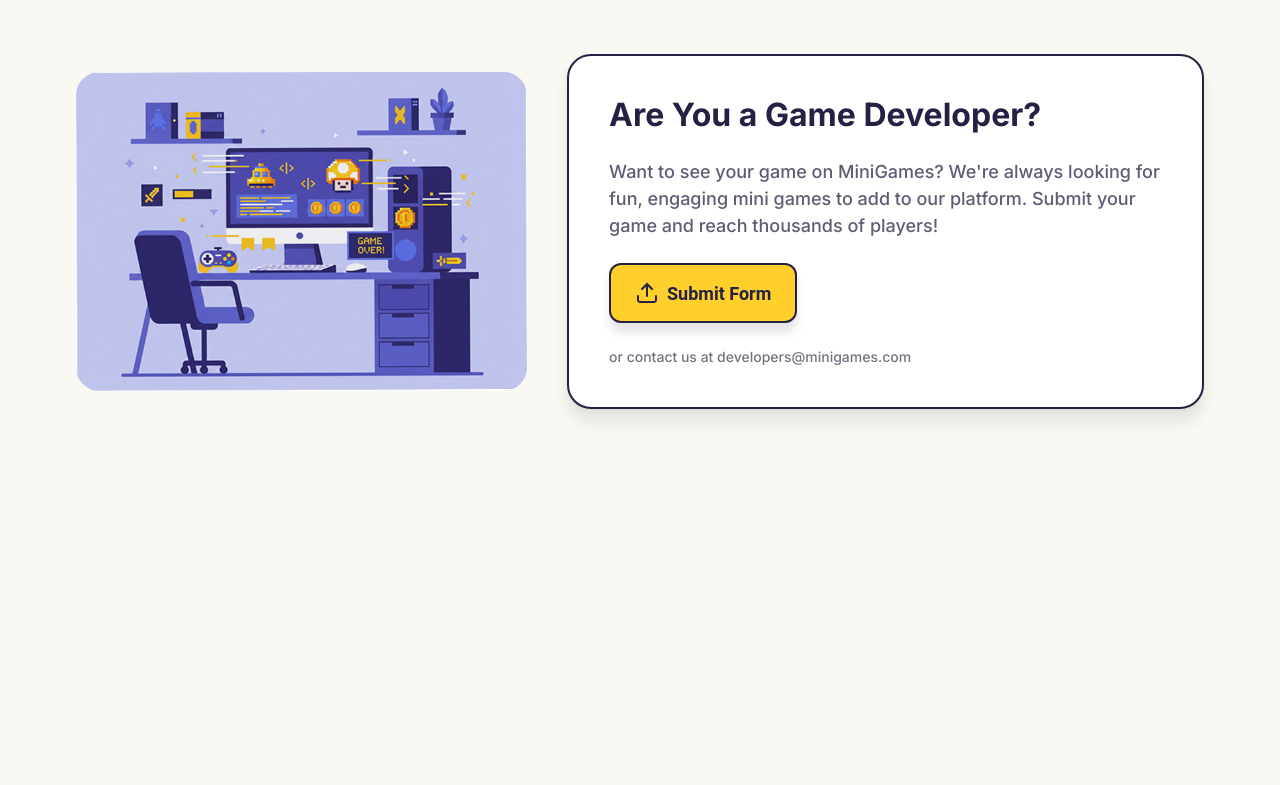
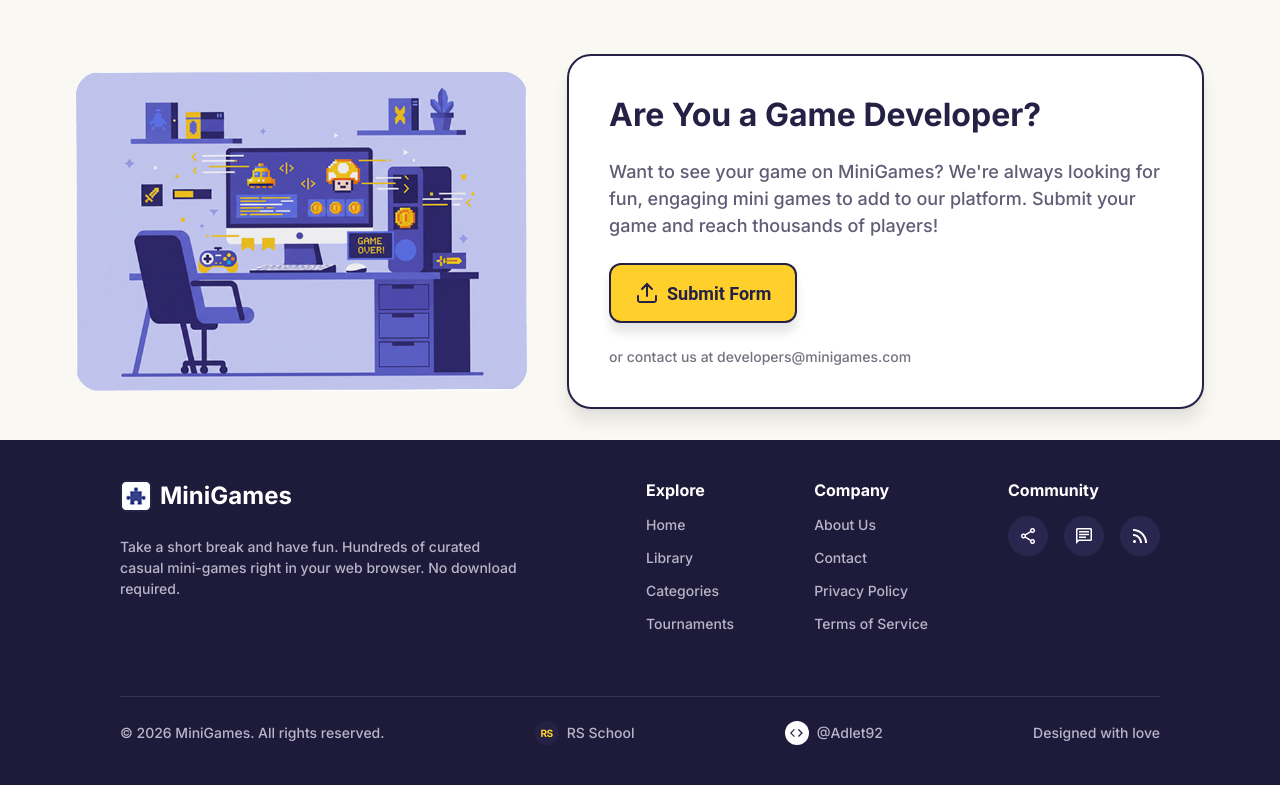
Before and after one commit to Adlet92/MiniGames-Story-1, a website built with Vite: page index.html in a window 1280 px wide. Shown: the part 1695-2480 px from the top of the page. Before the commit the page ends 2135 px from the top, so only its background shows below. Built offline with nearby package versions, Linux system fonts and the light colour scheme.

Commit message:
feat: add footer from story-1

```diff
--- a/src/app/index.ts
+++ b/src/app/index.ts
@@ -1,5 +1,6 @@
 import type { AuthDialog } from '../components/dialogs/auth-dialog';
 import { createAuthDialog } from '../components/dialogs/auth-dialog';
+import { createFooter } from '../components/footer/footer';
 import type { HeaderOptions } from '../components/header/header';
 import { createHeader } from '../components/header/header';
 import { createHomePage } from '../components/home/home-page';
@@ -9,5 +10,5 @@ const authDialog: AuthDialog = createAuthDialog();
 const options: HeaderOptions = { onAuth: authDialog.open };
 const app: HTMLDivElement = document.createElement('div');
 app.id = 'app';
-app.append(createHeader(options), createHomePage(), authDialog.element);
+app.append(createHeader(options), createHomePage(), createFooter(), authDialog.element);
 document.body.append(app);
--- /dev/null
+++ b/src/components/footer/footer.scss
@@ -0,0 +1,303 @@
+@use '../../shared/styles/tokens' as t;
+
+.footer {
+  width: 100%;
+  background: t.$color-menu-bg;
+  color: t.$color-white;
+
+  &__content {
+    display: flex;
+    flex-direction: column;
+    gap: t.$footer-desktop-gap;
+    width: 100%;
+    max-width: t.$footer-content-width;
+    margin-inline: auto;
+    padding: t.$size-5 t.$carousel-padding-desktop;
+  }
+
+  &__top {
+    display: flex;
+    align-items: flex-start;
+    justify-content: space-between;
+    gap: t.$size-5;
+  }
+
+  &__introduction {
+    display: flex;
+    flex: none;
+    flex-direction: column;
+    gap: t.$size-3;
+    width: t.$footer-description-width;
+  }
+
+  &__brand {
+    display: inline-flex;
+    align-items: center;
+    align-self: flex-start;
+    gap: t.$size-1;
+    color: t.$color-white;
+    font-size: t.$font-brand-large;
+    font-weight: t.$weight-bold;
+    text-decoration: none;
+  }
+
+  &__logo {
+    display: block;
+    flex: none;
+    width: t.$icon-size;
+    height: t.$icon-size;
+    object-fit: contain;
+  }
+
+  &__description,
+  &__copyright,
+  &__design-note {
+    margin: 0;
+    color: t.$color-menu-muted;
+    font-size: t.$footer-link-size;
+  }
+
+  &__description {
+    line-height: 1.5;
+  }
+
+  &__links-area,
+  &__navigation-area {
+    display: flex;
+    align-items: flex-start;
+  }
+
+  &__links-area {
+    gap: t.$footer-column-gap;
+  }
+
+  &__navigation-area {
+    gap: t.$footer-column-gap;
+  }
+
+  &__link-group,
+  &__community {
+    display: flex;
+    flex-direction: column;
+    gap: t.$size-2;
+  }
+
+  &__group-title {
+    margin: 0;
+    color: t.$color-white;
+    font-size: t.$font-nav;
+    font-weight: t.$weight-bold;
+    line-height: normal;
+  }
+
+  &__link-list {
+    display: flex;
+    flex-direction: column;
+    gap: t.$size-2;
+    margin: 0;
+    padding: 0;
+    list-style: none;
+  }
+
+  &__link,
+  &__credit {
+    color: t.$color-menu-muted;
+    font-size: t.$footer-link-size;
+    text-decoration: none;
+    transition: color t.$footer-transition ease;
+
+    &:hover {
+      color: t.$color-white;
+    }
+  }
+
+  &__link {
+    display: block;
+    line-height: normal;
+  }
+
+  &__social-links {
+    display: flex;
+    gap: t.$size-2;
+  }
+
+  &__social-link {
+    display: grid;
+    place-items: center;
+    width: t.$footer-social-desktop;
+    height: t.$footer-social-desktop;
+    border-radius: 50%;
+    background: t.$footer-icon-bg;
+    color: t.$color-white;
+    text-decoration: none;
+    transition:
+      background-color t.$footer-transition ease,
+      transform t.$footer-transition ease;
+
+    &:hover {
+      background: t.$color-tertiary;
+      transform: translateY(-2px);
+    }
+  }
+
+  &__symbol {
+    font-size: 20px;
+  }
+
+  &__bottom {
+    display: flex;
+    align-items: center;
+    justify-content: space-between;
+    gap: t.$size-3;
+    padding-top: t.$size-3;
+    border-top: 1px solid t.$footer-divider;
+  }
+
+  &__credits {
+    display: contents;
+  }
+
+  &__credit {
+    display: inline-flex;
+    align-items: center;
+    gap: t.$size-1;
+    white-space: nowrap;
+  }
+
+  &__credit-icon {
+    display: inline-grid;
+    flex: none;
+    place-items: center;
+    width: t.$footer-credit-icon-desktop;
+    height: t.$footer-credit-icon-desktop;
+    overflow: hidden;
+    border-radius: 50%;
+    font-weight: t.$weight-bold;
+  }
+
+  &__credit--rs &__credit-icon {
+    background: t.$color-ink;
+    color: t.$color-primary;
+    font-size: t.$footer-rs-label-size-desktop;
+    letter-spacing: -0.5px;
+  }
+
+  &__credit--github &__credit-icon {
+    background: t.$color-white;
+    color: t.$color-ink;
+    font-size: t.$font-nav;
+  }
+
+  .material-symbols-rounded {
+    font-family: 'Material Symbols Rounded', sans-serif;
+    font-style: normal;
+    font-weight: 400;
+    font-variation-settings:
+      'FILL' 0,
+      'wght' 400,
+      'GRAD' 0,
+      'opsz' 20;
+    line-height: 1;
+  }
+
+  @media (max-width: t.$footer-stack-breakpoint) {
+    &__content {
+      gap: t.$size-5;
+      padding: t.$size-5;
+    }
+
+    &__top {
+      flex-direction: column;
+      gap: t.$size-3;
+    }
+
+    &__introduction {
+      width: 100%;
+    }
+
+    &__brand {
+      font-size: t.$font-brand-small;
+    }
+
+    &__links-area {
+      gap: t.$footer-tablet-column-gap;
+      width: 100%;
+    }
+
+    &__navigation-area {
+      gap: t.$footer-tablet-column-gap;
+    }
+
+    &__social-link {
+      width: t.$footer-social-small;
+      height: t.$footer-social-small;
+    }
+
+    &__symbol {
+      font-size: t.$font-nav;
+    }
+
+    &__bottom {
+      padding-top: t.$size-2;
+    }
+
+    &__credit-icon {
+      width: t.$footer-credit-icon-small;
+      height: t.$footer-credit-icon-small;
+    }
+
+    &__credit--rs &__credit-icon {
+      font-size: t.$footer-rs-label-size-small;
+      letter-spacing: -0.3px;
+    }
+
+    &__credit--github &__credit-icon {
+      font-size: t.$font-label;
+    }
+  }
+
+  @media (max-width: t.$breakpoint-mobile) {
+    &__content {
+      gap: t.$size-3;
+      padding: t.$footer-mobile-padding-y t.$size-2;
+    }
+
+    &__top {
+      display: contents;
+    }
+
+    &__links-area {
+      flex-direction: column;
+      gap: t.$size-3;
+    }
+
+    &__navigation-area {
+      display: grid;
+      grid-template-columns: repeat(2, minmax(0, 1fr));
+      gap: t.$size-5;
+      width: 100%;
+    }
+
+    &__bottom {
+      align-items: flex-start;
+      flex-direction: column;
+      gap: t.$size-1;
+      padding-top: t.$size-1;
+    }
+
+    &__credits {
+      display: flex;
+      align-items: center;
+      gap: t.$size-2;
+    }
+
+    &__copyright,
+    &__credit {
+      font-size: t.$footer-credit-size-mobile;
+    }
+
+    &__design-note {
+      display: none;
+    }
+  }
+}
--- /dev/null
+++ b/src/components/footer/footer.ts
@@ -0,0 +1,207 @@
+import brandUrl from '../../assets/icons/brand.png';
+import chatUrl from '../../assets/icons/chat.png';
+import codeUrl from '../../assets/icons/code.png';
+import rsLogoUrl from '../../assets/icons/rs-logo.png';
+import rssUrl from '../../assets/icons/rss_feed.png';
+import shareUrl from '../../assets/icons/share.png';
+import './footer.scss';
+
+interface FooterLinkData {
+  label: string;
+  href: string;
+}
+
+interface FooterGroupData {
+  title: string;
+  ariaLabel: string;
+  links: FooterLinkData[];
+}
+
+const HOME_URL: string = '#/';
+const RS_SCHOOL_URL: string = 'https://rs.school/courses/short-track';
+const STUDENT_GITHUB_URL: string = 'https://github.com/Adlet92';
+
+function createLink(
+  data: FooterLinkData,
+  className: string,
+): HTMLAnchorElement {
+  const link: HTMLAnchorElement = document.createElement('a');
+  link.className = className;
+  link.href = data.href;
+  link.textContent = data.label;
+  return link;
+}
+
+function createNavigationGroup(data: FooterGroupData): HTMLElement {
+  const navigation: HTMLElement = document.createElement('nav');
+  navigation.className = 'footer__link-group';
+  navigation.setAttribute('aria-label', data.ariaLabel);
+
+  const heading: HTMLHeadingElement = document.createElement('h2');
+  heading.className = 'footer__group-title';
+  heading.textContent = data.title;
+
+  const list: HTMLUListElement = document.createElement('ul');
+  list.className = 'footer__link-list';
+  for (const linkData of data.links) {
+    const item: HTMLLIElement = document.createElement('li');
+    item.append(createLink(linkData, 'footer__link'));
+    list.append(item);
+  }
+
+  navigation.append(heading, list);
+  return navigation;
+}
+
+function createSocialLink(iconUrl: string, label: string): HTMLAnchorElement {
+  const link: HTMLAnchorElement = document.createElement('a');
+  link.className = 'footer__social-link';
+  link.href = HOME_URL;
+  link.setAttribute('aria-label', label);
+
+  const icon: HTMLImageElement = document.createElement('img');
+  icon.className = 'footer__social-icon';
+  icon.src = iconUrl;
+  icon.alt = '';
+  icon.setAttribute('aria-hidden', 'true');
+  link.append(icon);
+  return link;
+}
+
+function createExternalCredit(
+  href: string,
+  label: string,
+  iconUrl: string,
+  modifier: string,
+): HTMLAnchorElement {
+  const link: HTMLAnchorElement = document.createElement('a');
+  link.className = `footer__credit footer__credit--${modifier}`;
+  link.href = href;
+  link.target = '_blank';
+  link.rel = 'noreferrer';
+
+  const iconWrapper: HTMLSpanElement = document.createElement('span');
+  iconWrapper.className = 'footer__credit-icon';
+  iconWrapper.setAttribute('aria-hidden', 'true');
+  const icon: HTMLImageElement = document.createElement('img');
+  icon.className = 'footer__credit-image';
+  icon.src = iconUrl;
+  icon.alt = '';
+  iconWrapper.append(icon);
+
+  const text: HTMLSpanElement = document.createElement('span');
+  text.textContent = label;
+  link.append(iconWrapper, text);
+  return link;
+}
+
+export function createFooter(): HTMLElement {
+  const footer: HTMLElement = document.createElement('footer');
+  footer.className = 'footer';
+
+  const content: HTMLDivElement = document.createElement('div');
+  content.className = 'footer__content';
+
+  const top: HTMLDivElement = document.createElement('div');
+  top.className = 'footer__top';
+
+  const introduction: HTMLDivElement = document.createElement('div');
+  introduction.className = 'footer__introduction';
+  const brand: HTMLAnchorElement = document.createElement('a');
+  brand.className = 'footer__brand';
+  brand.href = HOME_URL;
+  brand.setAttribute('aria-label', 'MiniGames home');
+  const logo: HTMLImageElement = document.createElement('img');
+  logo.className = 'footer__logo';
+  logo.src = brandUrl;
+  logo.alt = '';
+  logo.width = 32;
+  logo.height = 32;
+  const brandName: HTMLSpanElement = document.createElement('span');
+  brandName.textContent = 'MiniGames';
+  brand.append(logo, brandName);
+
+  const description: HTMLParagraphElement = document.createElement('p');
+  description.className = 'footer__description';
+  description.textContent =
+    'Take a short break and have fun. Hundreds of curated casual mini-games right in your web browser. No download required.';
+  introduction.append(brand, description);
+
+  const navigationArea: HTMLDivElement = document.createElement('div');
+  navigationArea.className = 'footer__navigation-area';
+  const homeLinks: FooterLinkData[] = [
+    { label: 'Home', href: HOME_URL },
+    { label: 'Library', href: HOME_URL },
+    { label: 'Categories', href: HOME_URL },
+    { label: 'Tournaments', href: HOME_URL },
+  ];
+  const companyLinks: FooterLinkData[] = [
+    { label: 'About Us', href: HOME_URL },
+    { label: 'Contact', href: HOME_URL },
+    { label: 'Privacy Policy', href: HOME_URL },
+    { label: 'Terms of Service', href: HOME_URL },
+  ];
+  navigationArea.append(
+    createNavigationGroup({
+      title: 'Explore',
+      ariaLabel: 'Explore',
+      links: homeLinks,
+    }),
+    createNavigationGroup({
+      title: 'Company',
+      ariaLabel: 'Company',
+      links: companyLinks,
+    }),
+  );
+
+  const community: HTMLElement = document.createElement('nav');
+  community.className = 'footer__community';
+  community.setAttribute('aria-label', 'Community');
+  const communityHeading: HTMLHeadingElement = document.createElement('h2');
+  communityHeading.className = 'footer__group-title';
+  communityHeading.textContent = 'Community';
+  const socialLinks: HTMLDivElement = document.createElement('div');
+  socialLinks.className = 'footer__social-links';
+  socialLinks.append(
+    createSocialLink(shareUrl, 'Share MiniGames'),
+    createSocialLink(chatUrl, 'MiniGames community chat'),
+    createSocialLink(rssUrl, 'MiniGames news feed'),
+  );
+  community.append(communityHeading, socialLinks);
+
+  const linksArea: HTMLDivElement = document.createElement('div');
+  linksArea.className = 'footer__links-area';
+  linksArea.append(navigationArea, community);
+  top.append(introduction, linksArea);
+
+  const bottom: HTMLDivElement = document.createElement('div');
+  bottom.className = 'footer__bottom';
+  const copyright: HTMLParagraphElement = document.createElement('p');
+  copyright.className = 'footer__copyright';
+  copyright.textContent = '© 2026 MiniGames. All rights reserved.';
+
+  const credits: HTMLDivElement = document.createElement('div');
+  credits.className = 'footer__credits';
+  const rsSchool: HTMLAnchorElement = createExternalCredit(
+    RS_SCHOOL_URL,
+    'RS School',
+    rsLogoUrl,
+    'rs',
+  );
+  const github: HTMLAnchorElement = createExternalCredit(
+    STUDENT_GITHUB_URL,
+    '@Adlet92',
+    codeUrl,
+    'github',
+  );
+
+  const designNote: HTMLParagraphElement = document.createElement('p');
+  designNote.className = 'footer__design-note';
+  designNote.textContent = 'Designed with love';
+  credits.append(rsSchool, github, designNote);
+  bottom.append(copyright, credits);
+
+  content.append(top, bottom);
+  footer.append(content);
+  return footer;
+}
```
Also changed, not shown: src/shared/styles/tokens.scss (+20 -0 lines), src/assets/icons/chat.png (added), src/assets/icons/code.png (added), src/assets/icons/rs-logo.png (added), src/assets/icons/rss_feed.png (added), src/assets/icons/share.png (added).
